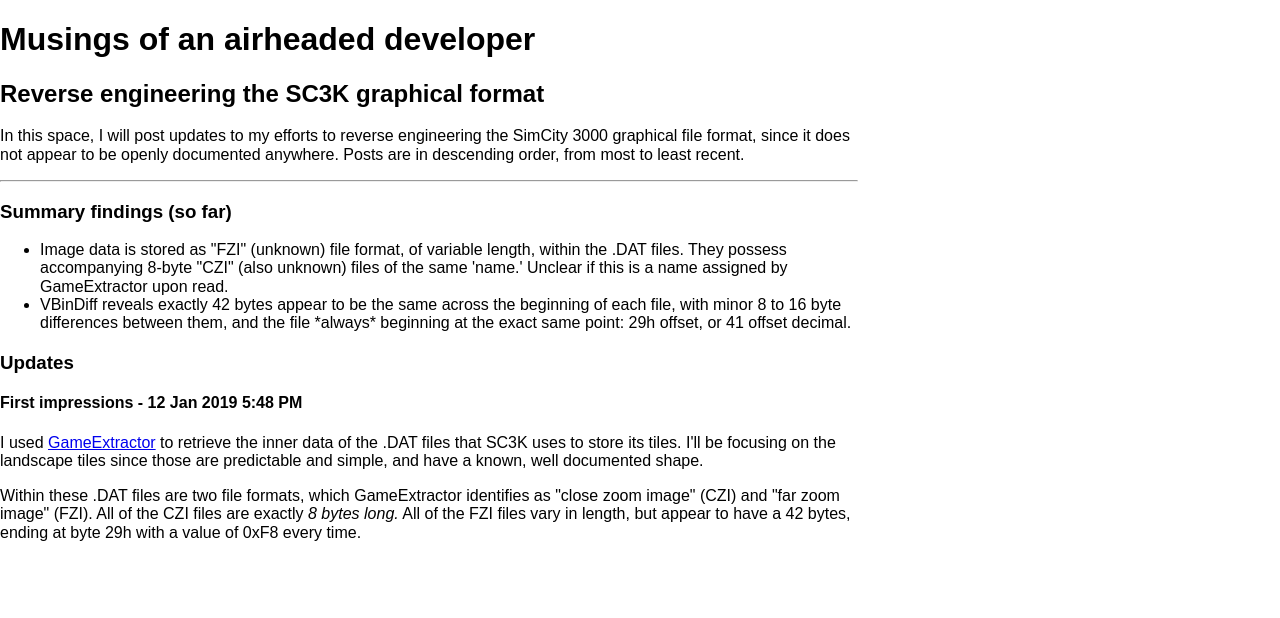
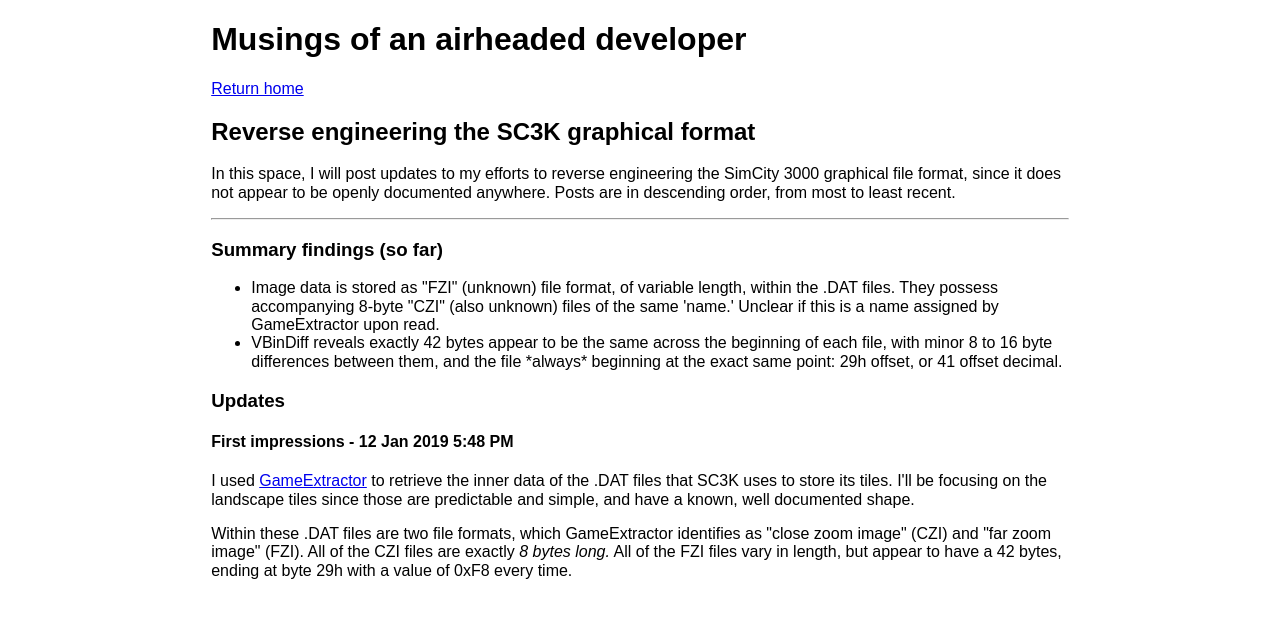
Before and after one commit to luciditee/luciditee.github.io, a plain HTML site: page simcity.html in a window 1280 px wide. Drawn offline with nearby package versions, Linux system fonts and the light colour scheme.

Commit message:
update css

```diff
--- a/simcity.html
+++ b/simcity.html
@@ -12,12 +12,14 @@
 		<style type="text/css">
 		body {
 			width: 67%;
+			margin: auto;
 		}
 		</style>
 	</head>
 
 	<body>
 		<h1>Musings of an airheaded developer</h1>
+		<p><a href="index.html">Return home</a></p>
 		<h2>Reverse engineering the SC3K graphical format</h2>
 		<p>In this space, I will post updates to my efforts to reverse engineering the SimCity 3000 graphical file format, since it does not appear to be openly documented anywhere.  Posts are in descending order, from most to least recent.</p>
 		<hr>
```
Also changed, not shown: index.html (+1 -0 lines).
